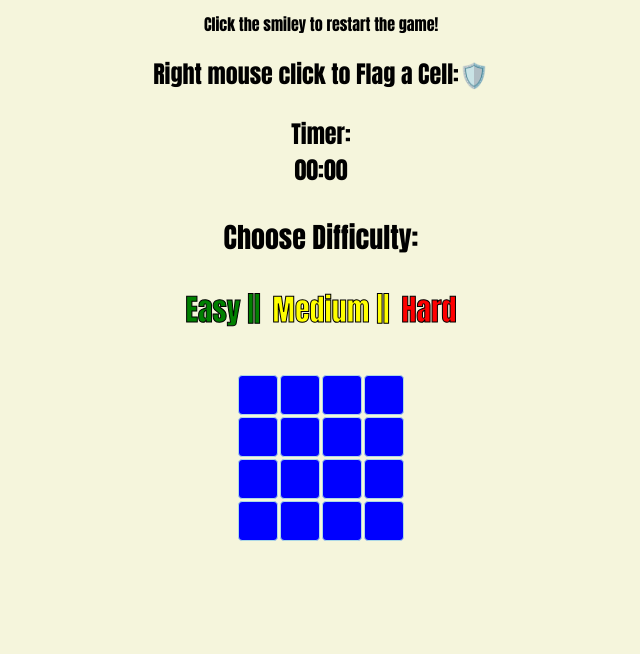
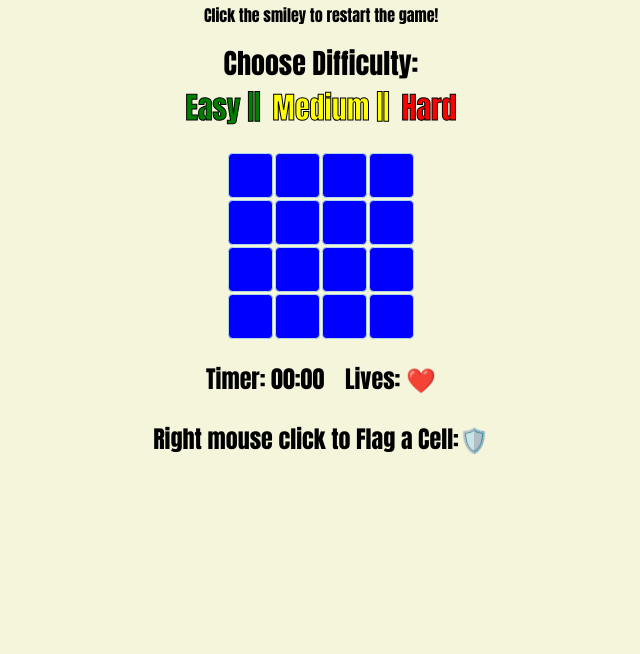
Before and after one commit to nadavmozes/minesweeper, a plain HTML site: page index.html in a window 1280 px wide. Shown: the part 146-800 px from the top of the page, without its empty margins (319-959 px from the left). Drawn offline with Linux system fonts and the light colour scheme.

Commit message:
Full delivery

```diff
--- a/css/style.css
+++ b/css/style.css
@@ -1,6 +1,7 @@
 * {
     box-sizing: border-box;
     font-family: Impact, Haettenschweiler, 'Arial Narrow Bold', sans-serif;
+    cursor: default;
 }
 
 body {
@@ -10,10 +11,19 @@ body {
 
 h1 {
     text-align: center;
+    margin: 0;
 }
 
 h2 {
     text-align: center;
+    margin-bottom: 0;
+    margin-top: 0;
+}
+
+.restart {
+    text-align: center;
+    margin-top: 0;
+    margin-bottom: 15px;
 }
 
 div {
@@ -21,12 +31,32 @@ div {
     padding: 20px;
 }
 
-.timer {
+.specs {
     font-size: 24px;
+    margin-bottom: 0;
+    text-align: center;
+    padding: 0;
+}
+
+body>div.specs>p:nth-child(1) {
+    margin-right: 15px;
+    display: inline-block;
+    margin-top: 0;
+}
+
+body>div.specs>p:nth-child(2) {
+    line-height: 28px;
+    display: inline-block;
+    margin-top: 0;
+    margin-bottom: 0;
 }
 
 .choose {
     font-size: 28px;
+    text-align: center;
+    margin-top: 0;
+    margin: 0;
+    margin-bottom: 0;
 }
 
 button {
@@ -36,16 +66,30 @@ button {
 
 table {
     margin: auto;
+    padding: 0;
 }
 
 .cell {
-    width: 40px;
-    height: 40px;
-    margin: 8px;
+    width: 45px;
+    height: 45px;
+    margin: 12px;
     text-align: center;
     border: 1px solid lightblue;
     border-radius: 10%;
     background-color: rgb(255, 255, 255);
+}
+
+.close-cell {
+    background-color: blue;
+    cursor: pointer;
+}
+
+.close-cell:hover {
+    background: rgba(11, 14, 223, 0.3)
+}
+
+.open-cell {
+    background-color: white;
 }
 
 .level-scale {
@@ -53,12 +97,13 @@ table {
     font-size: 20px;
     color: black;
     padding-top: 0;
+    padding-bottom: 0;
 }
 
 button.smiley {
-    width: 50px;
-    height: 50px;
-    font-size: 34px;
+    width: 100px;
+    height: 100px;
+    font-size: 70px;
     background-color: Transparent;
     background-repeat: no-repeat;
     border: none;
@@ -102,18 +147,6 @@ body>div.level-scale>button:nth-child(3) {
     outline: none;
 }
 
-p {
-    text-align: center;
-}
-
-.close-cell {
-    background-color: blue;
-}
-
-.open-cell {
-    background-color: white;
-}
-
 .num1 {
     color: black;
 }
--- a/index.html
+++ b/index.html
@@ -11,14 +11,19 @@
 <body onload="initGame()">
     <h1>Welcome to the Minesweeper game!</h1>
     <button class="smiley" onclick="initGame()"></button>
-    <p>Click the smiley to restart the game!</p>
-    <h2>Right mouse click to Flag a Cell:🛡️</h2>
-    <p class="timer">Timer: </br> 00:00</p>
+    <p class="restart">Click the smiley to restart the game!</p>
     <p class="choose">Choose Difficulty:</p>
     <div class="level-scale"></div>
     <div class="board"></div>
-    <script src="js/main.js"></script>
-    <script src="js/utils.js"></script>
+    <div class="specs">
+        <p class="timer">Timer: 00:00</p>
+        <p id="hearts">Lives: ❤️ </p>
+    </div>
+    <h2>Right mouse click to Flag a Cell:🛡️</h2>
+
+
 </body>
+<script src="js/main.js"></script>
+<script src="js/utils.js"></script>
 
 </html>
--- a/js/main.js
+++ b/js/main.js
@@ -4,8 +4,10 @@ console.log('Sprint-1-Nadav Mozes');
 const MINE = '💥';
 const FLAG = '🛡️';
 const SMILY = '😄';
+const WIN = '🤩';
 const LOSE = '😔';
-const WIN = '🤩';
+const LIVES = '❤️';
+const EMPTYLIVES = '🤍';
 
 // The model/matrix current state.
 var gBoard = [];
@@ -21,7 +23,7 @@ var gGame = {
     secsPassed: 0
 };
 
-
+// Initate the game
 function initGame() {
     startGame();
     createLevelList();
@@ -29,19 +31,21 @@ function initGame() {
     gBoard = buildBoard();
     renderBoard();
 }
-
+// Start Gane
 function startGame() {
     gGame.isOn = true;
     gSelectedLevel = { size: 4, mines: 2 };
     document.querySelector(".smiley").innerText = SMILY;
 }
-
+// Game over status
 function checkGameOver() {
     if (gGame.shownCount + gGame.markedCount === gSelectedLevel.size ** 2) {
         console.log('YOU WON!');
+        document.querySelector(".smiley").innerText = WIN;
     } else console.log('YOU LOSE...');
+    document.querySelector(".smiley").innerText = LOSE;
 }
-
+// Cell has been clicked
 function cellClicked(elCell, i, j) {
     gCounter++;
     if (gCounter === 2) {
@@ -54,13 +58,15 @@ function cellClicked(elCell, i, j) {
         if (gBoard[i][j].isMine) {
             renderCell({ i, j }, MINE);
             gGame.isOn = false;
+            var heart = document.getElementById('hearts').innerHTML;
+            document.getElementById('🤍').innerHTML = heart;
             checkGameOver();
         } else {
             expandShown(elCell, i, j)
         }
     } else return;
 }
-
+// Expand shown when click function
 function expandShown(elCell, i, j) {
     var cellI = i;
     var cellJ = j;
@@ -79,23 +85,26 @@ function expandShown(elCell, i, j) {
     }
 }
 
+// Set flag on cell
 function setFlag(event, i, j) {
     if (gGame.isOn) {
         if (gBoard[i][j].isShown === true) {
             alert('Cannot flag shown cell');
         } else if (gBoard[i][j].isMarked) {
             gBoard[i][j].isMarked = false;
+            gGame.markedCount--;
             renderCell({ i, j }, '');
         } else {
             gBoard[i][j].isMarked = true;
+            gGame.markedCount++;
             renderCell({ i, j }, FLAG);
         }
     }
     event.preventDefault();
     return false;
-
 }
 
+// Setup difficulties
 function renderLevelScale() {
     var elLevelTable = document.querySelector(".level-scale");
     var strHtml = ``;
@@ -105,7 +114,7 @@ function renderLevelScale() {
     elLevelTable.innerHTML = strHtml;
 
 }
-
+// Set difficulty
 function setDifficulty(levelCell) {
     for (var i = 0; i < gLevels.length; i++) {
         if (i === levelCell) {
@@ -117,14 +126,7 @@ function setDifficulty(levelCell) {
     gBoard = buildBoard();
     renderBoard();
 }
-
-function createLevelList() {
-    gLevels.push(createLevel(0, 'Easy ||', 4, 2, true));
-    gLevels.push(createLevel(1, 'Medium ||', 8, 12, false));
-    gLevels.push(createLevel(2, 'Hard', 12, 30, false));
-
-}
-
+// Create the level of difficulty
 function createLevel(id, name, size, mines, isSelected) {
     return {
         id,
@@ -134,3 +136,10 @@ function createLevel(id, name, size, mines, isSelected) {
         isSelected,
     }
 }
+// List of difficulties
+function createLevelList() {
+    gLevels.push(createLevel(0, 'Easy ||', 4, 2, true));
+    gLevels.push(createLevel(1, 'Medium ||', 8, 12, false));
+    gLevels.push(createLevel(2, 'Hard', 12, 30, false));
+
+}
--- a/js/utils.js
+++ b/js/utils.js
@@ -1,46 +1,6 @@
 'use strict'
 console.log('Sprint-1-Nadav Mozes');
-
-function buildBoard() {
-    var board = [];
-    for (var i = 0; i < gSelectedLevel.size; i++) {
-        board[i] = []
-        for (var j = 0; j < gSelectedLevel.size; j++) {
-            board[i][j] = {
-                minesArountCount: 0,
-                isShown: false,
-                isMine: false,
-                isMarked: false,
-            };
-        }
-    }
-
-
-    return board;
-}
-
-
-function setMinesNegs() {
-    for (var i = 0; i < gSelectedLevel.size; i++) {
-        for (var j = 0; j < gSelectedLevel.size; j++) {
-            gBoard[i][j].minesArountCount = countNeighbors(i, j, gBoard);
-        }
-    }
-}
-
-function setRandomMines() {
-    var boardSize = gSelectedLevel.size;
-    for (var k = 0; k < gSelectedLevel.mines; k++) {
-        var i = getRandomInteger(0, boardSize - 1);
-        var j = getRandomInteger(0, boardSize - 1);
-        while (gBoard[i][j].isMine === true) {
-            i = getRandomInteger(1, boardSize - 1);
-            j = getRandomInteger(1, boardSize - 1);
-        }
-        gBoard[i][j].isMine = true;
-    }
-}
-
+// Render the board // dom
 function renderBoard() {
     var cellDisplay = ' ';
     var strHtml = `<table><tbody>`;
@@ -65,6 +25,46 @@ function renderBoard() {
     strHtml += '</tbody></table>';
     document.querySelector(".board").innerHTML = strHtml;
 }
+// Create the board // model
+function buildBoard() {
+    var board = [];
+    for (var i = 0; i < gSelectedLevel.size; i++) {
+        board[i] = []
+        for (var j = 0; j < gSelectedLevel.size; j++) {
+            board[i][j] = {
+                minesArountCount: 0,
+                isShown: false,
+                isMine: false,
+                isMarked: false,
+            };
+        }
+    }
+    console.table(board);
+    return board;
+}
+
+// Set neighbours of mines
+function setMinesNegs() {
+    for (var i = 0; i < gSelectedLevel.size; i++) {
+        for (var j = 0; j < gSelectedLevel.size; j++) {
+            gBoard[i][j].minesArountCount = countNeighbors(i, j, gBoard);
+        }
+    }
+}
+// Set random mines on board
+function setRandomMines() {
+    var boardSize = gSelectedLevel.size;
+    for (var k = 0; k < gSelectedLevel.mines; k++) {
+        var i = getRandomInteger(0, boardSize - 1);
+        var j = getRandomInteger(0, boardSize - 1);
+        while (gBoard[i][j].isMine === true) {
+            i = getRandomInteger(1, boardSize - 1);
+            j = getRandomInteger(1, boardSize - 1);
+        }
+        gBoard[i][j].isMine = true;
+    }
+}
+
 
 function renderCell(location, value) {
     var elCell = document.querySelector(`.cell${location.i}-${location.j}`);
```
